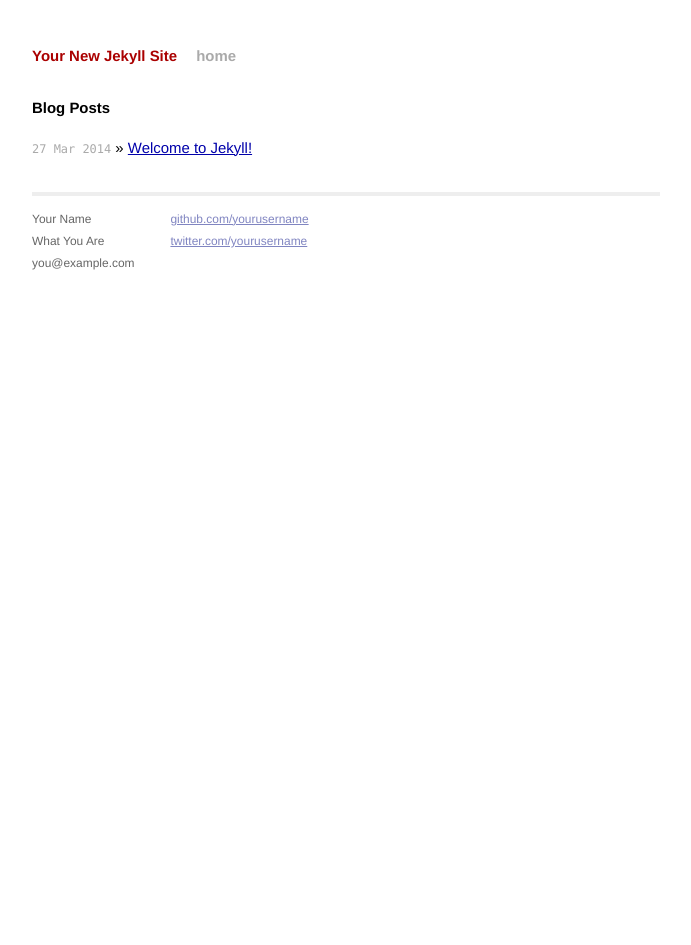
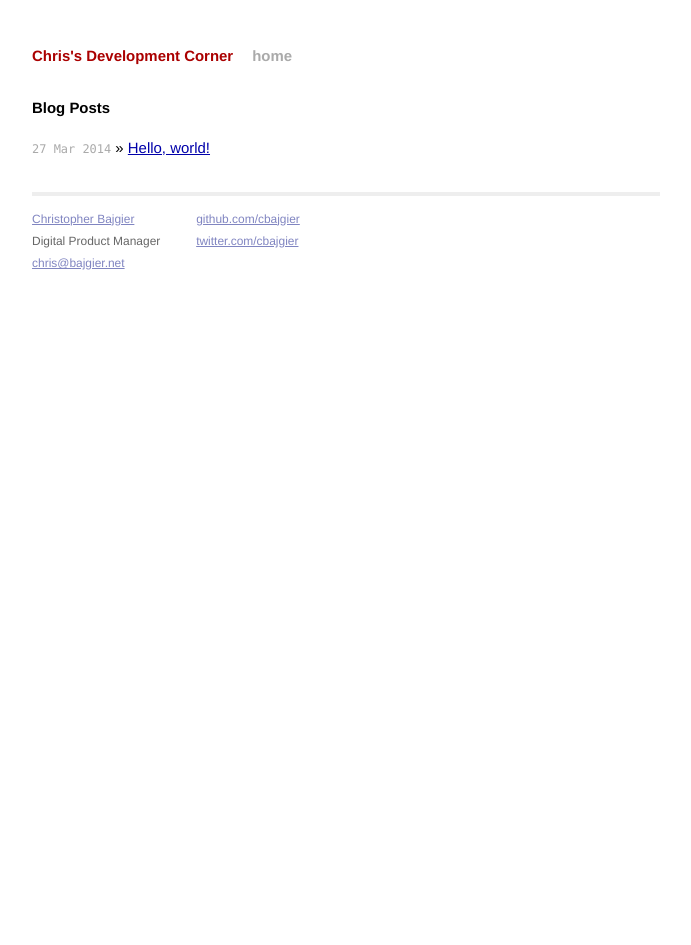
Before and after one commit to cbajgier/cbajgier.github.io, a Jekyll site: the page built from index.html, in a window 1280 px wide. Shown: the whole page, without its empty margins (294-985 px from the left). Built offline with Jekyll 4.4.1, drawn with Linux system fonts in a browser that asks for light colours; Markdown is read by kramdown in place of the engine named in the settings.

Commit message:
Added some content

```diff
--- a/_config.yml
+++ b/_config.yml
@@ -1,3 +1,3 @@
-name: Your New Jekyll Site
+name: Chris's Development Corner
 markdown: redcarpet
 pygments: true
--- a/_layouts/default.html
+++ b/_layouts/default.html
@@ -26,15 +26,15 @@
           <div class="footer">
             <div class="contact">
               <p>
-                Your Name<br />
-                What You Are<br />
-                you@example.com
+                <a href="http://chris.bajgier.net">Christopher Bajgier</a><br />
+                Digital Product Manager<br />
+                <a href="mailto:chris@bajgier.net">chris@bajgier.net</a>
               </p>
             </div>
             <div class="contact">
               <p>
-                <a href="https://github.com/yourusername">github.com/yourusername</a><br />
-                <a href="https://twitter.com/yourusername">twitter.com/yourusername</a><br />
+                <a href="https://github.com/cbajgier">github.com/cbajgier</a><br />
+                <a href="https://twitter.com/cbajgier">twitter.com/cbajgier</a><br />
               </p>
             </div>
           </div>
--- a/index.html
+++ b/index.html
@@ -1,6 +1,6 @@
 ---
 layout: default
-title: Chris's GitHub Corner
+title: Chris's Development Corner
 ---
 
 <div id="home">
```
Also changed, not shown: _posts/2014-03-27-hello-world.markdown (added, +14 -0 lines), _posts/2014-03-27-welcome-to-jekyll.markdown (deleted, +0 -24 lines), README.md (deleted), 1 other file.
